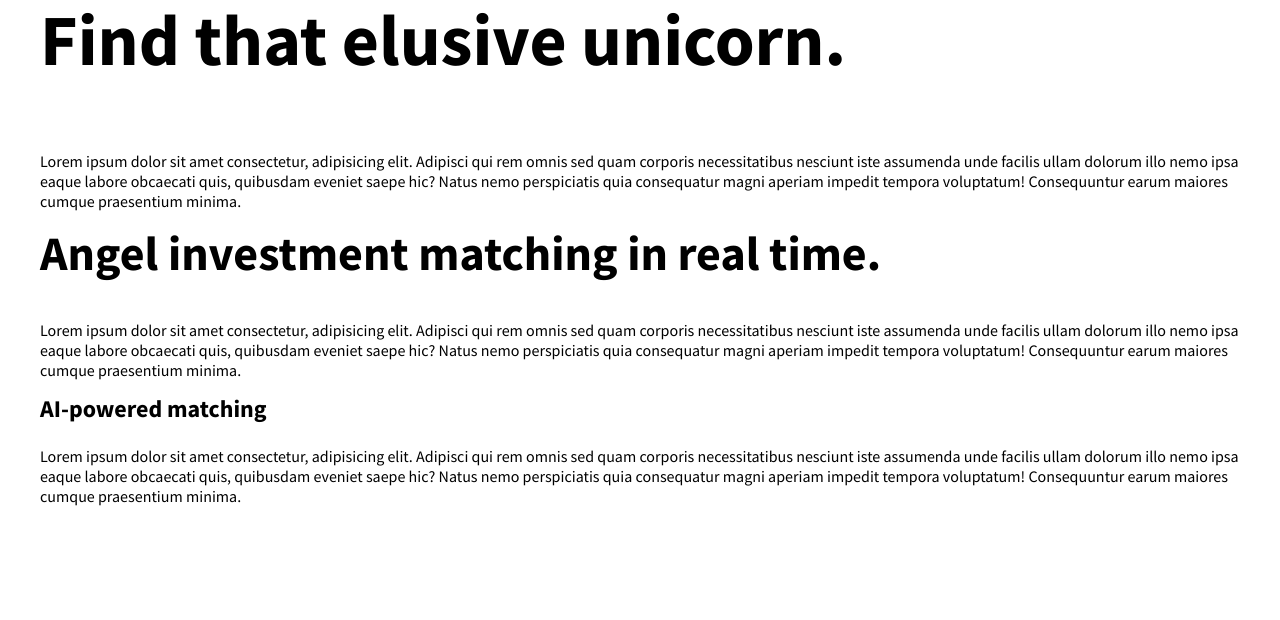
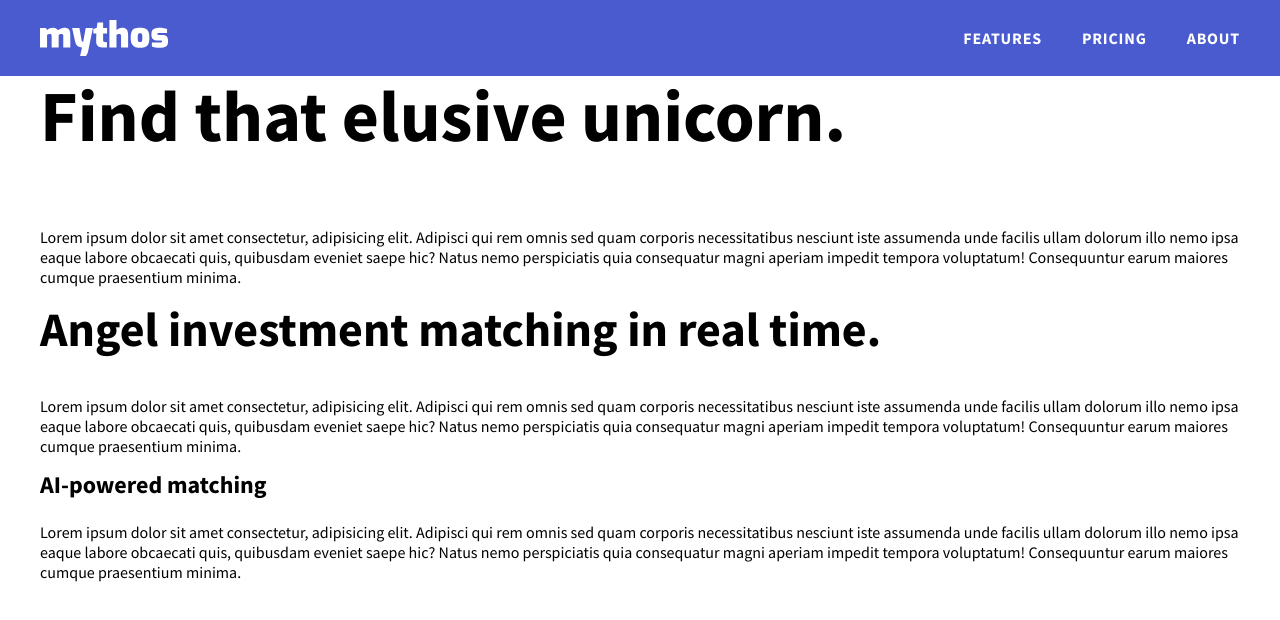
Before and after one commit to thecodercoder/responsive-design-beginners, a website: page index.html in a window 1280 px wide. Drawn offline with Linux system fonts and the light colour scheme.

Commit message:
Top Navigation

```diff
--- /dev/null
+++ b/app/scss/components/_index.scss
@@ -0,0 +1 @@
+@forward 'topnav';
--- /dev/null
+++ b/app/scss/components/_topnav.scss
@@ -0,0 +1,76 @@
+@use '../util' as u;
+
+.topnav {
+  background-color: var(--header-bg);
+
+  &__wrapper {
+    display: grid;
+    grid-template-columns: repeat(2, auto);
+    justify-content: space-between;
+    align-items: center;
+    padding-block: 12px;
+    // Flexbox styles
+    // display: flex;
+    // justify-content: space-between;
+    // align-items: center;
+
+    @include u.breakpoint(large) {
+      padding-block: 20px;
+    }
+  }
+
+  &__homelink {
+    &:hover {
+      opacity: 0.9;
+    }
+  }
+
+  &__logo {
+    display: block;
+    width: u.rem(70);
+    height: auto;
+
+    @include u.breakpoint(large) {
+      width: u.rem(128);
+    }
+  }
+
+  &__links {
+    display: grid;
+    grid-template-columns: repeat(3, auto);
+    gap: 20px;
+    align-items: center;
+    // Flexbox styles
+    // display: flex;
+    // gap: 40px;
+    margin: 0;
+    padding: 0;
+
+    @include u.breakpoint(large) {
+      gap: 40px;
+    }
+  }
+
+  &__item {
+    list-style-type: none;
+  }
+
+  &__link {
+    font-size: u.rem(14);
+    font-weight: 700;
+    letter-spacing: 0.05em;
+    color: var(--text-light);
+    text-transform: uppercase;
+
+    @include u.breakpoint(large) {
+      font-size: u.rem(16);
+    }
+
+    &:hover {
+      text-decoration: underline;
+      text-decoration-thickness: 2px;
+      text-decoration-color: var(--text-light);
+      text-underline-offset: 4px;
+    }
+  }
+}
--- a/app/scss/globals/_boilerplate.scss
+++ b/app/scss/globals/_boilerplate.scss
@@ -17,6 +17,7 @@ body {
   font-family: u.$font;
   background-color: var(--background-color);
   color: var(--text-color);
+  margin-block-end: 50vh; // temporary, remove after website is complete
 }
 
 .visually-hidden {
@@ -26,4 +27,13 @@ body {
   width: 1px;
   height: 1px;
   overflow: hidden;
+
+  &:focus {
+    left: 0;
+    width: auto;
+    height: auto;
+    background-color: #fff;
+    padding: 0.5rem;
+    border: 1px solid;
+  }
 }
--- a/app/scss/globals/_colors.scss
+++ b/app/scss/globals/_colors.scss
@@ -2,6 +2,7 @@
   --main-bg: hsla(0, 0%, 100%, 1);
   --text-dark: hsla(233, 14%, 25%, 1);
   --text-light: hsla(0, 0%, 100%, 1);
+  --header-bg: hsla(232, 58%, 55%, 1);
   --hero-bg: hsla(232, 58%, 55%, 1);
   --button-primary-bg: hsla(180, 100%, 42%, 1);
   --button-primary-text: hsla(0, 0%, 100%, 1);
--- a/app/scss/style.scss
+++ b/app/scss/style.scss
@@ -1,2 +1,3 @@
 @forward 'globals';
 @forward 'layout';
+@forward 'components';
--- a/index.html
+++ b/index.html
@@ -22,18 +22,48 @@
     <script src="/app/js/script.js"></script>
   </head>
   <body>
-    <header></header>
-    <main>
+    <a href="#main" class="visually-hidden">Skip to main content</a>
+    <header class="topnav">
+      <h2 class="visually-hidden">Header</h2>
+      <div class="wrapper topnav__wrapper">
+        <a href="/" class="topnav__homelink">
+          <img
+            src="/img/logo-mythos.svg"
+            alt="Mythos homepage"
+            class="topnav__logo"
+            width="128"
+            height="36"
+          />
+        </a>
+        <nav>
+          <ul class="topnav__links">
+            <li class="topnav__item">
+              <a href="" class="topnav__link">Features</a>
+            </li>
+            <li class="topnav__item">
+              <a href="" class="topnav__link">Pricing</a>
+            </li>
+            <li class="topnav__item">
+              <a href="" class="topnav__link">About</a>
+            </li>
+          </ul>
+        </nav>
+      </div>
+    </header>
+    <main id="main">
       <article>
         <section class="wrapper">
           <h1>Find that elusive unicorn.</h1>
           <p>
-            Lorem ipsum dolor sit amet consectetur, adipisicing elit. Adipisci
-            qui rem omnis sed quam corporis necessitatibus nesciunt iste
-            assumenda unde facilis ullam dolorum illo nemo ipsa eaque labore
-            obcaecati quis, quibusdam eveniet saepe hic? Natus nemo perspiciatis
-            quia consequatur magni aperiam impedit tempora voluptatum!
-            Consequuntur earum maiores cumque praesentium minima.
+            Lorem ipsum dolor sit amet consectetur, adipisicing elit.
+            <span
+              >Adipisci qui rem omnis sed quam corporis necessitatibus nesciunt
+              iste assumenda unde facilis ullam dolorum illo nemo ipsa eaque
+              labore</span
+            >
+            <span>obcaecati quis, quibusdam eveniet</span> saepe hic? Natus nemo
+            perspiciatis quia consequatur magni aperiam impedit tempora
+            voluptatum! Consequuntur earum maiores cumque praesentium minima.
           </p>
         </section>
         <section class="wrapper">
```
Also changed, not shown: dist/style.css, img/logo-mythos.svg (added), 1 other file.
